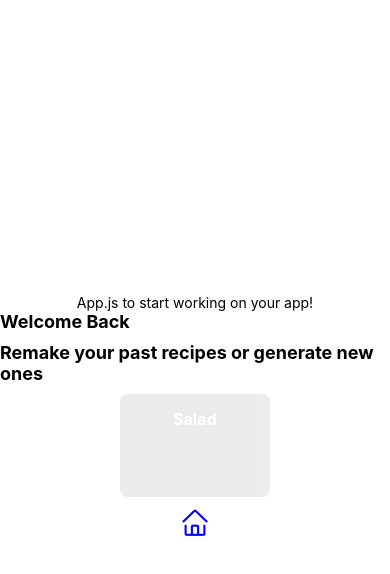
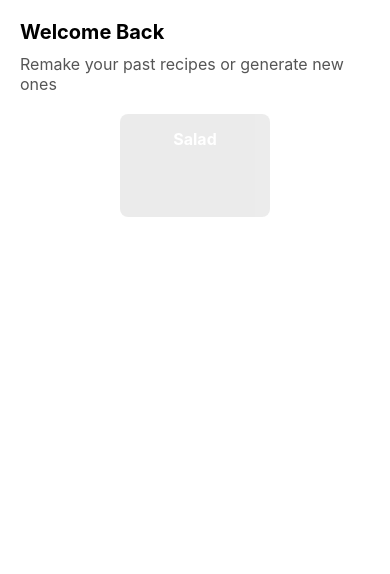
Before and after one commit to AJP-432/cooking-app, a React Native app: screen / in a window 390 px wide. Shown: the top 574 px of the page. Built offline with nearby package versions, Linux system fonts and the light colour scheme.

Commit message:
reformat app

```diff
--- a/App.js
+++ b/App.js
@@ -8,12 +8,12 @@ import Register from './pages/Register';
 
 export default function App() {
   return (
-    <View style={styles.container}>
-      <Text>App.js to start working on your app!</Text>
+    // <View style={styles.container}>
+    //   <Text>App.js to start working on your app!</Text>
       <HomePage />
-      <Nav/>
-      <StatusBar style="auto" />
-    </View>
+      // <Nav/>
+      // <StatusBar style="auto" />
+    // </View>
 
   );
 }
--- a/pages/HomePage.js
+++ b/pages/HomePage.js
@@ -1,32 +1,40 @@
-// Import necessary components and modules from React Native
 import React from 'react';
-import  RecipeCard from "../components/RecipeCard"
-import { View, Text, StyleSheet, ScrollView } from 'react-native';
+import { View, Text, StyleSheet } from 'react-native';
+import RecipeCard from '../components/RecipeCard';
 
 const HomePage = () => {
-    // Use return to render JSX
-    return (
-        <View>
+  return (
+    <View style={styles.container}>
+      <View style={styles.subcontainer}>
+        <Text style={styles.heading}>Welcome Back</Text>
+        <Text style={styles.subheading}>Remake your past recipes or generate new ones</Text>
+      </View>
 
-            <View>
-            <Text style={styles.heading}>Welcome Back</Text>
-            <Text style={styles.heading}>Remake your past recipes or generate new ones</Text>
-            </View>
+      <View style={styles.subcontainer}>
+        <RecipeCard />
+      </View>
+    </View>
+  );
+};
 
-            <View>
-                <RecipeCard/>
-            </View>
-        </View>
-
-    );
-}
-
-// Define styles using StyleSheet.create
 const styles = StyleSheet.create({
+  container: {
+    // flex: 1,
+    height: '100%',
+    flexDirection: 'column',
+    margin: 20,
+  },
+  subcontainer: {
+    marginBottom: 20,
+  },
   heading: {
-    fontSize: 18,
+    fontSize: 20,
     fontWeight: 'bold',
     marginBottom: 10,
+  },
+  subheading: {
+    fontSize: 16,
+    color: '#555', // Change color to your preference
   },
 });
 
```
